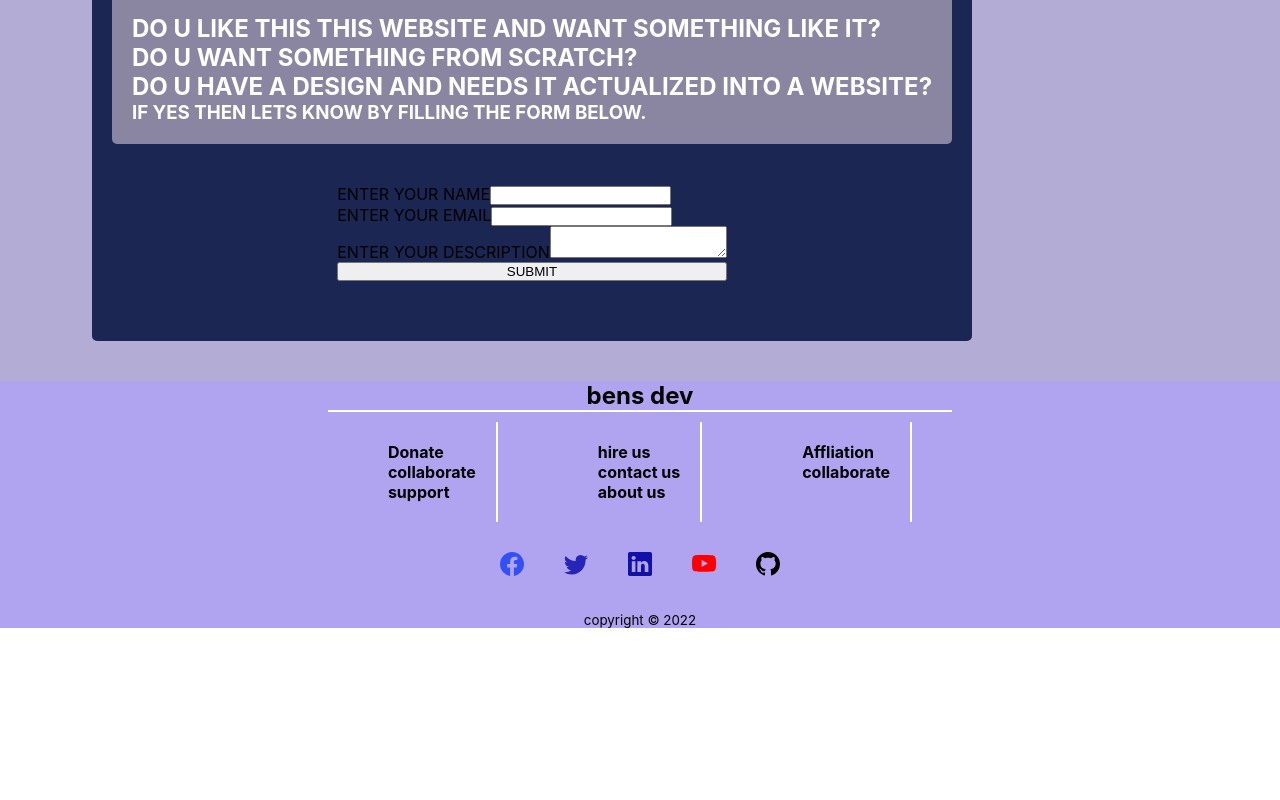
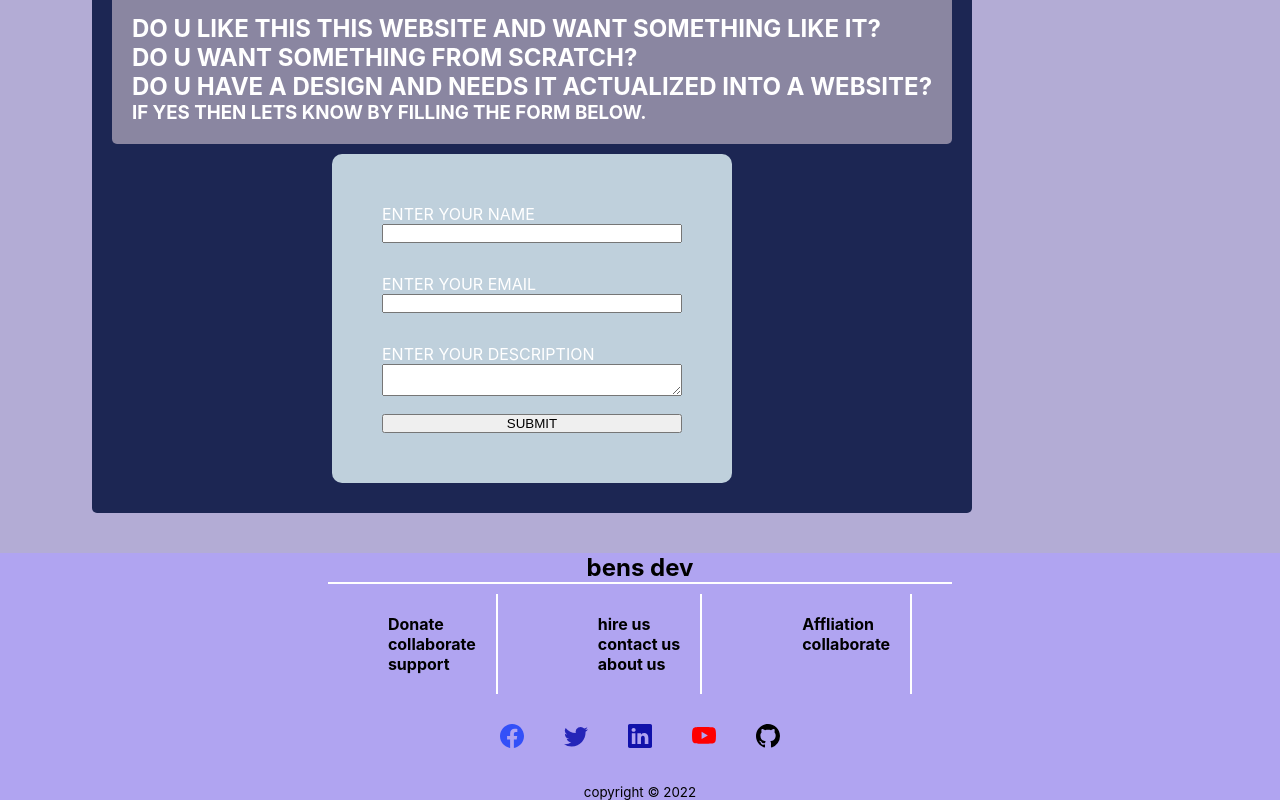
Before and after one commit to sirben181/my-app, a React (Create React App) app: page /about in a window 1280 px wide. Shown: the part 1062-1862 px from the top of the page. Before the commit the page ends 1690 px from the top, so only its background shows below. Built offline with nearby package versions, Linux system fonts and the light colour scheme.

Commit message:
about form

```diff
--- a/src/pages/about.css
+++ b/src/pages/about.css
@@ -79,6 +79,10 @@
         flex-direction:column;
         /* height:65px; */
         /* width:600px; */
+        background:#bfd0dc;
+        margin:10px;
+        padding:10px;
+        border-radius:10px;
 }
 .form-body-wrapper{
         display:flex;
@@ -88,5 +92,10 @@
 
 }
 .form-body-wrapper label{
-        display:block;
+        display:flex;
+        flex-direction:column;
+        height:70px;
+        width:300px;
+        color:#fff;
+        border:none;
 }
```
